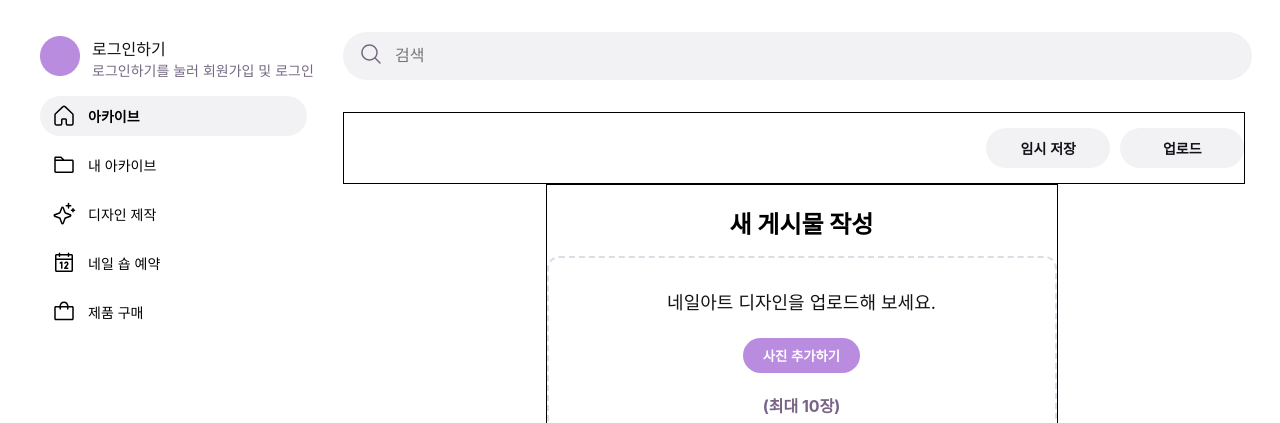
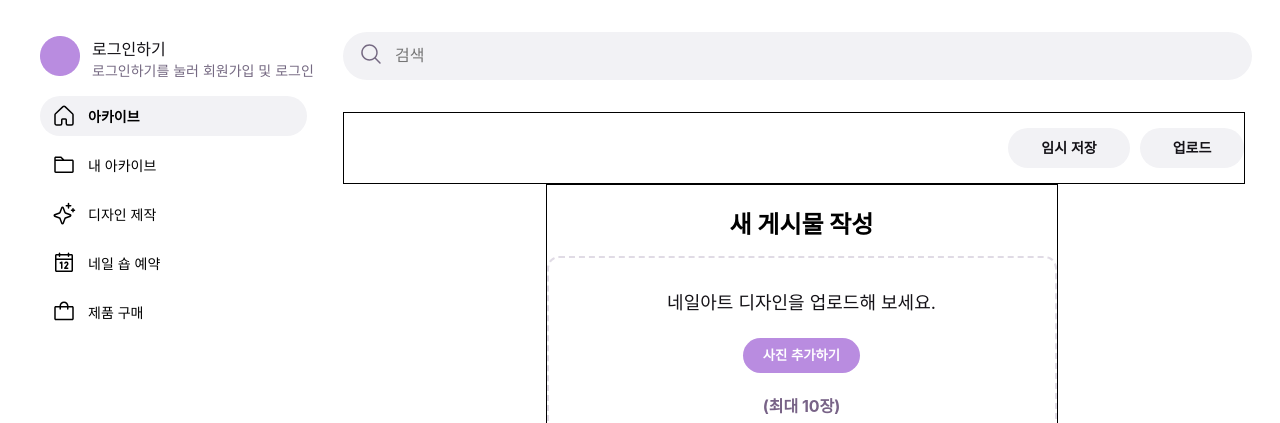
Before and after one commit to OZ-Coding-School/oz_02_collabo-006, a React (Create React App) app in the folder frontend/: page /create-post in a window 1280 px wide. Shown: the top 423 px of the page. Built offline with nearby package versions, Linux system fonts and the light colour scheme.

Commit message:
[Chore] 로그인 완료 시 모달창 닫히는 기능 추가

```diff
--- a/frontend/src/components/modal/LoginModal.tsx
+++ b/frontend/src/components/modal/LoginModal.tsx
@@ -86,7 +86,7 @@ const LoginModal = ({ onClose }: LoginModalProps) => {
       <ModalHeader>
         <SmodalBigLogo src={modalBigLogo} alt="Big Modal Logo" />
       </ModalHeader>
-      <LoginDetail />
+      <LoginDetail onClose={onClose} />
     </ModalContainer>
   );
 };
--- a/frontend/src/components/modal/components/LoginDetail.tsx
+++ b/frontend/src/components/modal/components/LoginDetail.tsx
@@ -69,8 +69,11 @@ const ModalTitle = styled.span`
   font-size: 22px;
   font-weight: bold;
 `;
+interface LoginDetailProps {
+  onClose: () => void;
+}
 
-const LoginDetail = () => {
+const LoginDetail: React.FC<LoginDetailProps> = ({ onClose }) => {
   const navigate = useNavigate();
   const { login } = useAuth();
   const [username, setUsername] = useState<string>('');
@@ -92,12 +95,14 @@ const LoginDetail = () => {
       console.log(response.data);
       const { accessToken, refreshToken } = response.data; // 응답에서 토큰 추출
       login(username, accessToken, refreshToken); // 로그인 상태 업데이트
+      onClose();
       navigate('/');
     } catch (error) {
       console.error('로그인 실패:', error); // 에러 로깅
       alert('로그인 실패.');
     }
   };
+
   // 입력 필드 변경 핸들러
   const handleIdChange = (event: React.ChangeEvent<HTMLInputElement>) => {
     setUsername(event.target.value); // 사용자명 상태 업데이트
--- a/frontend/src/pages/CreatePostPage/index.tsx
+++ b/frontend/src/pages/CreatePostPage/index.tsx
@@ -18,11 +18,11 @@ const CreatePostHeader = styled.div`
   height: 72px;
   border: 1px solid black;
 `;
-const Sbutton = styled.button`
+const SubmitButton = styled.button`
   background-color: ${LIGHT_GRAY};
   color: ${TeXT_BLACK};
-  width: 124px;
-  height: 40px;
+  line-height: 40px;
+  padding: 0 33px;
   font-size: 14px;
   font-weight: bold;
   margin-left: 10px;
@@ -70,7 +70,7 @@ const UploadImageLargeText = styled.span`
 `;
 const UploadImageButton = styled.button`
   background-color: ${LIGHT_PURPLE};
-  height: 35px;
+  line-height: 35px;
   color: white;
   padding: 0 20px;
   border: none;
@@ -254,8 +254,8 @@ const CreatePostPage = () => {
   return (
     <form onSubmit={handleSubmit}>
       <CreatePostHeader>
-        <Sbutton onClick={handleSubmit}>임시 저장</Sbutton>
-        <Sbutton onClick={handleSubmit}>업로드</Sbutton>
+        <SubmitButton onClick={handleSubmit}>임시 저장</SubmitButton>
+        <SubmitButton onClick={handleSubmit}>업로드</SubmitButton>
       </CreatePostHeader>
       <CreatePostBody>
         <FormTitle>새 게시물 작성</FormTitle>
```
